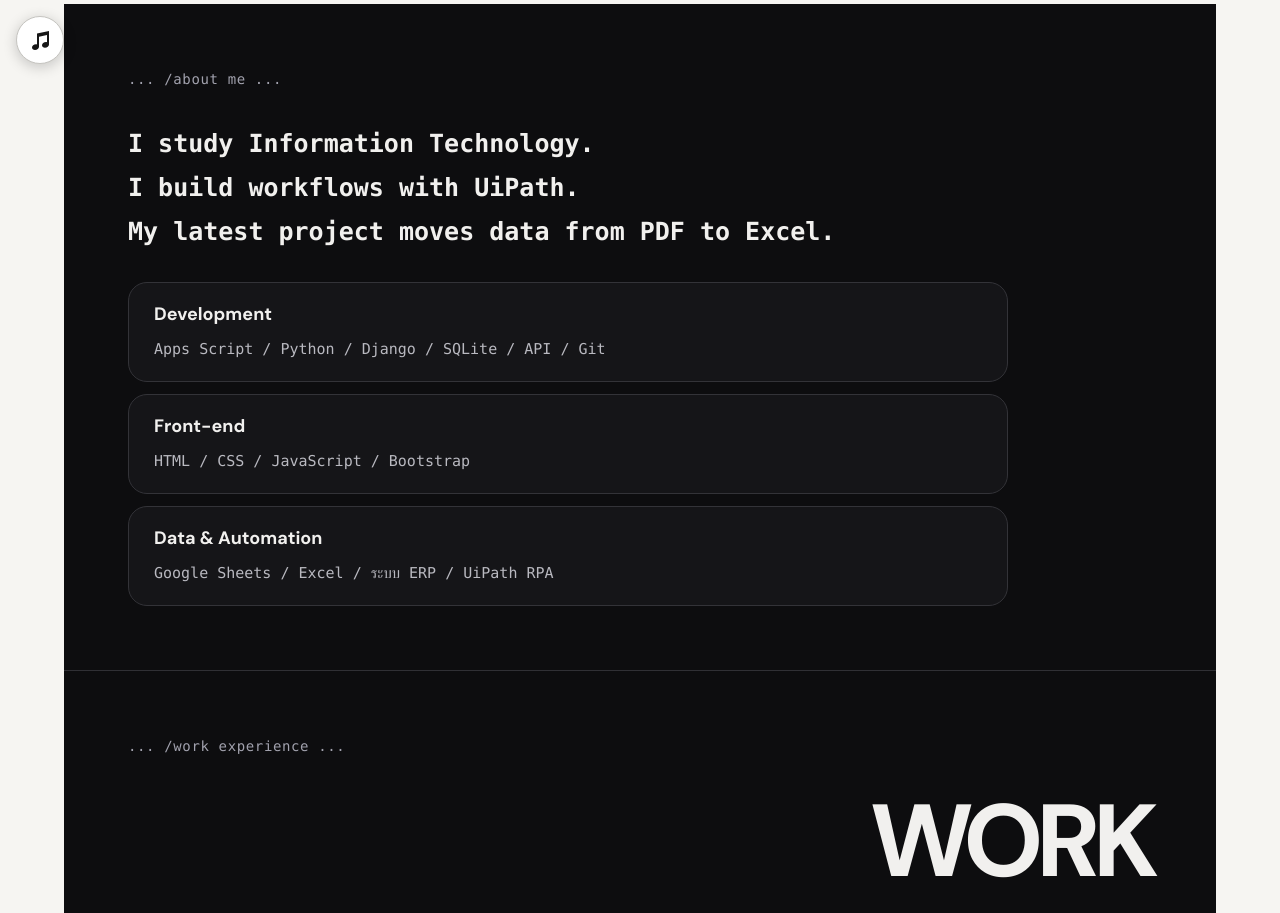
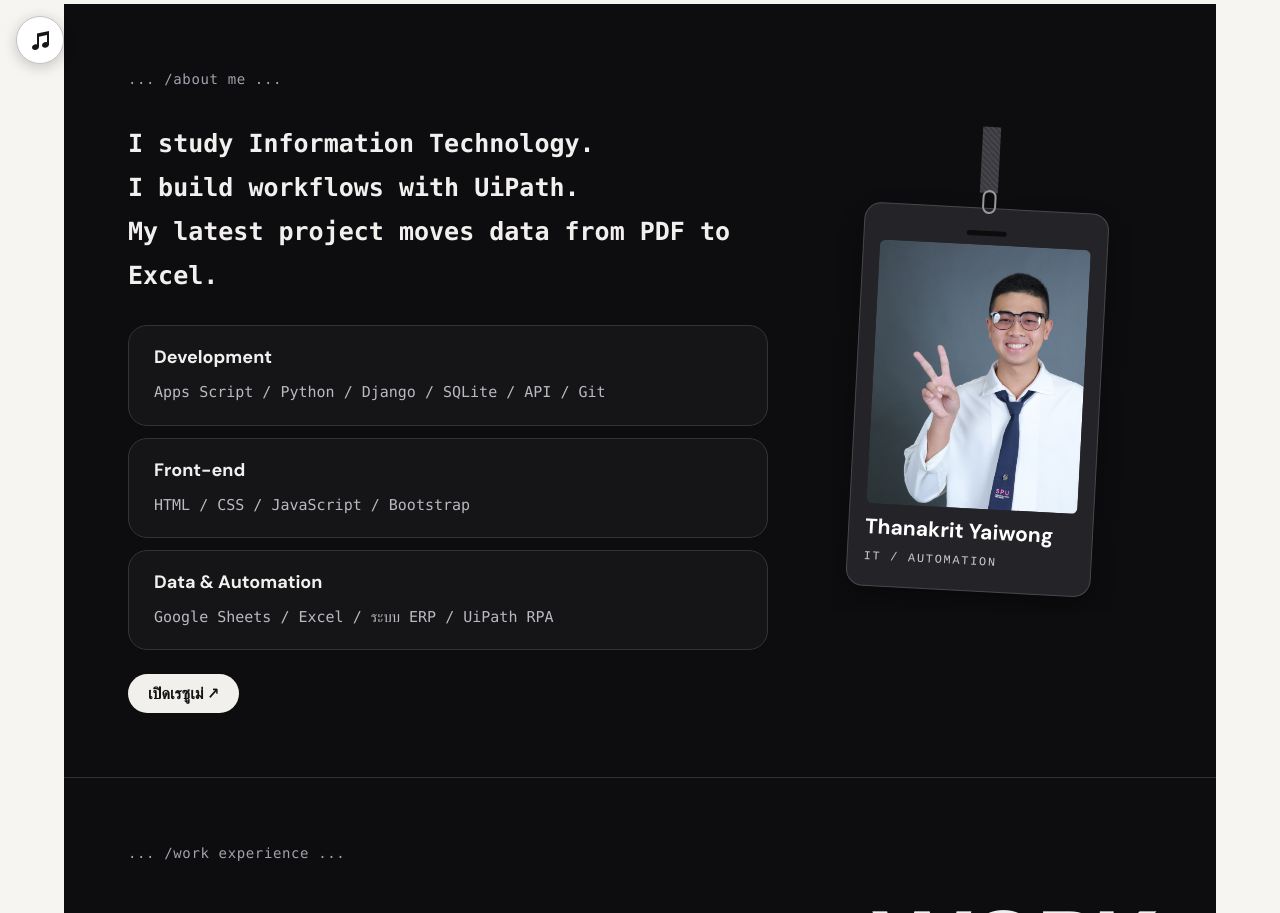
Before and after one commit to ThanakritFolk/ThanakritFolk, a plain HTML site: page index.html in a window 1280 px wide. Shown: the part 720-1633 px from the top of the page. Drawn offline with Linux system fonts and the light colour scheme; a web font is replaced by a local one.

Commit message:
Add hanging profile badge and print-friendly résumé

```diff
--- a/index.html
+++ b/index.html
@@ -28,13 +28,16 @@
 <section class="hero" aria-labelledby="name"><div class="intro"><p class="mono">IT &amp; WEB PORTFOLIO</p><h1 id="name">Thanakrit<br><em>Yaiwong.</em></h1><p class="thai">ธนกฤต ใหญ่วงศ์</p><a class="action" href="#work">สำรวจผลงาน <b>↓</b></a></div><figure><div class="photo-mat"><img src="portrait.jpg" width="1463" height="2299" alt="ธนกฤตยิ้มและชูสองนิ้ว"></div><figcaption>@THANAKRITFOLK <span>✌︎</span></figcaption></figure></section>
 <section id="about" class="profile-band" aria-labelledby="about-label">
 <h2 class="section-path" id="about-label" lang="en">... /about me ...</h2>
-<p class="about-lines" lang="en">I study Information Technology.<br>I build workflows with UiPath.<br>My latest project moves data from PDF to Excel.</p>
+<div class="bio-layout"><div><p class="about-lines" lang="en">I study Information Technology.<br>I build workflows with UiPath.<br>My latest project moves data from PDF to Excel.</p>
 <dl class="stack-list">
 <div><dt>Development</dt><dd>Apps Script / Python / Django / SQLite / API / Git</dd></div>
 <div><dt>Front-end</dt><dd>HTML / CSS / JavaScript / Bootstrap</dd></div>
 <div><dt>Data &amp; Automation</dt><dd>Google Sheets / Excel / ระบบ ERP / UiPath RPA</dd></div>
 </dl>
-</section>
+<a class="resume-link" href="resume.html">เปิดเรซูเม่ ↗</a>
+</div>
+<div class="badge-holder"><a href="resume.html" class="profile-pass" aria-label="เปิดเรซูเม่ของธนกฤต ใหญ่วงศ์"><i aria-hidden="true"></i><img src="portrait.jpg" alt="" width="1463" height="2299"><strong>Thanakrit Yaiwong</strong><small>IT / AUTOMATION</small></a></div>
+</div></section>
 <section id="experience" class="profile-band" aria-labelledby="experience-title">
 <p class="section-path" lang="en">... /work experience ...</p>
 <h2 id="experience-title" lang="en">WORK</h2>
```
